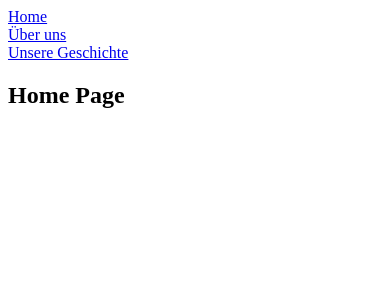
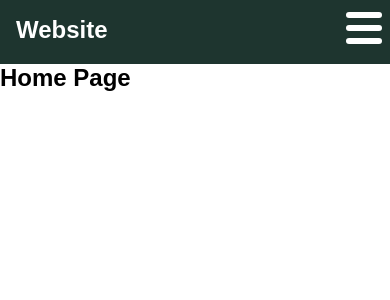
Before and after one commit to itzwich1/kleiderspenden_registrierung, a React (Create React App) app: page / in a window 390 px wide. Shown: the top 300 px of the page. Built offline with nearby package versions, Linux system fonts and the light colour scheme.

Commit message:
Header fast fertig. Responsive noch nicht 100% richtig

```diff
--- a/src/components/Header/Header.css
+++ b/src/components/Header/Header.css
@@ -1,7 +1,96 @@
+.active {
+  background-color: #335145;
+}
 
+nav {
+  display: flex;
+  justify-content: space-between;
+  align-items: center;
+  background-color: #1e352f;
+  color: white;
+  position: sticky;
+  top: 0;
+}
+
+nav .siteHeader {
+  font-size: 1.5rem;
+  margin: 1rem;
+  font-weight: bold;
+  text-decoration: none;
+  color: white;
+}
 
 nav ul {
-    list-style-type: none; /* Entfernt die Aufzählungszeichen */
-    padding: 0; /* Entfernt die Standard-Einrückung */
-    margin: 0; /* Entfernt die Standard-Abstände */
+  display: flex;
+}
+
+nav ul li {
+  list-style: none;
+}
+
+nav ul li a {
+  display: block;
+  text-decoration: none;
+  color: white;
+  padding: 0.5rem;
+  margin: 0 0.5rem;
+  border-radius: 0.5rem;
+}
+
+nav .mobileManu {
+  display: none;
+  position: absolute;
+  top: 0.75rem;
+  right: 0.5rem;
+  flex-direction: column;
+  justify-content: space-between;
+  width: 2.25rem;
+  height: 2rem;
+}
+
+nav .mobileManu span {
+  height: 0.4rem;
+  width: 100%;
+  background-color: #fff;
+  border-radius: 0.2rem;
+}
+
+@media (max-width: 480px) {
+  nav .mobileManu {
+    display: flex;
   }
+
+  nav {
+    flex-direction: column;
+    align-items: start;
+  }
+
+  nav ul {
+    /*display: none;*/
+    flex-direction: column;
+    width: 100%;
+    margin-bottom: 0.25rem;
+  }
+
+  nav ul.open {
+    opacity: 1;
+    max-height: 500px; /* Groß genug, um alle Items anzuzeigen */
+    transition: opacity 0.3s ease, max-height 0.3s ease;
+  }
+
+  nav ul.closed {
+    opacity: 0;
+    max-height: 0;
+    overflow: hidden;
+    transition: opacity 0.3s ease, max-height 0.3s ease;
+  }
+
+  nav ul li {
+    width: 100%;
+    text-align: center;
+  }
+
+  nav ul li a {
+    margin: 0.2rem 0.5rem;
+  }
+}
--- a/src/components/Header/Header.jsx
+++ b/src/components/Header/Header.jsx
@@ -1,18 +1,41 @@
-import React, { Component } from "react";
-import {Link} from "react-router-dom"
-import "./Header.css"
+import React, { Component, useState } from "react";
+import { Link, NavLink } from "react-router-dom";
+import "./Header.css";
 
 class Header extends Component {
-  state = {};
+  state = {
+    isMenuOpen: false,
+  };
+
+  toggleMenu = () => {
+    this.setState((prevState) => ({
+      isMenuOpen: !prevState.isMenuOpen, // Zustand aendern
+    }));
+  };
+
   render() {
+    const { isMenuOpen } = this.state;
+
     return (
       <nav>
-
-
-        <ul>
-          <li><Link to="/home">Home</Link></li>
-          <li><Link to="/ueberuns">Über uns</Link></li>
-          <li><Link to="/unseregeschichte">Unsere Geschichte</Link></li>
+        <Link to="/" className="siteHeader">
+          Website
+        </Link>
+        <div className="mobileManu" onClick={this.toggleMenu}>
+          <span></span>
+          <span></span>
+          <span></span>
+        </div>
+        <ul className={isMenuOpen ? "open" : "closed"}>
+          <li>
+            <NavLink to="/home">Home</NavLink>
+          </li>
+          <li>
+            <NavLink to="/ueberuns">Über uns</NavLink>
+          </li>
+          <li>
+            <NavLink to="/unseregeschichte">Unsere Geschichte</NavLink>
+          </li>
         </ul>
       </nav>
     );
--- /dev/null
+++ b/src/index.css
@@ -0,0 +1,6 @@
+* {
+    box-sizing: border-box;
+    margin: 0;
+    padding: 0;
+    font-family: Arial, Helvetica, sans-serif;
+  }
--- a/src/index.js
+++ b/src/index.js
@@ -1,9 +1,7 @@
 import React from "react";
-import ReactDOM from "react-dom";
 import App from "./App";
 import { createRoot } from 'react-dom/client';
-
-import Header from "./components/Header/Header";
+import "./index.css";
 
 const rootElement = document.getElementById("root");
 const root = createRoot(rootElement);
```
